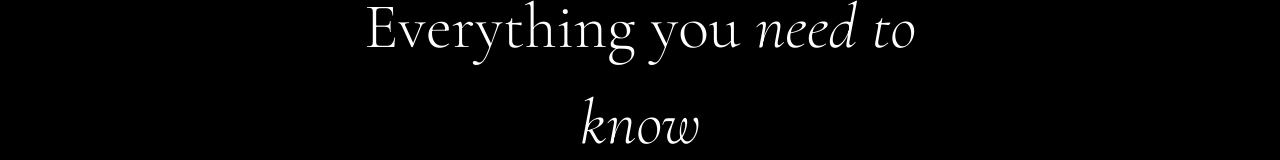
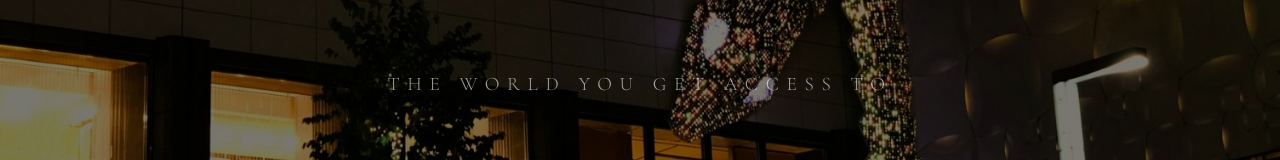
Before and after one commit to crushorganics77-source/lukes-club, a Next.js app in the folder lukes-club/: page / in a window 1280 px wide. Shown: the part 7354-7514 px from the top of the page. Built offline with nearby package versions, Linux system fonts and the light colour scheme.

Commit message:
Update page.tsx

```diff
--- a/lukes-club/app/page.tsx
+++ b/lukes-club/app/page.tsx
@@ -6,6 +6,7 @@ import Memberships from '@/components/Memberships'
 import Reviews from '@/components/Reviews'
 import SocialFeed from '@/components/SocialFeed'
 import VideoSection from '@/components/VideoSection'
+import ParallaxScene from '@/components/ParallaxScene'
 import FAQ from '@/components/FAQ'
 import Footer from '@/components/Footer'
 
@@ -20,6 +21,7 @@ export default function Home() {
       <Reviews />
       <SocialFeed />
       <VideoSection />
+      <ParallaxScene />
       <FAQ />
       <Footer />
     </main>
```
